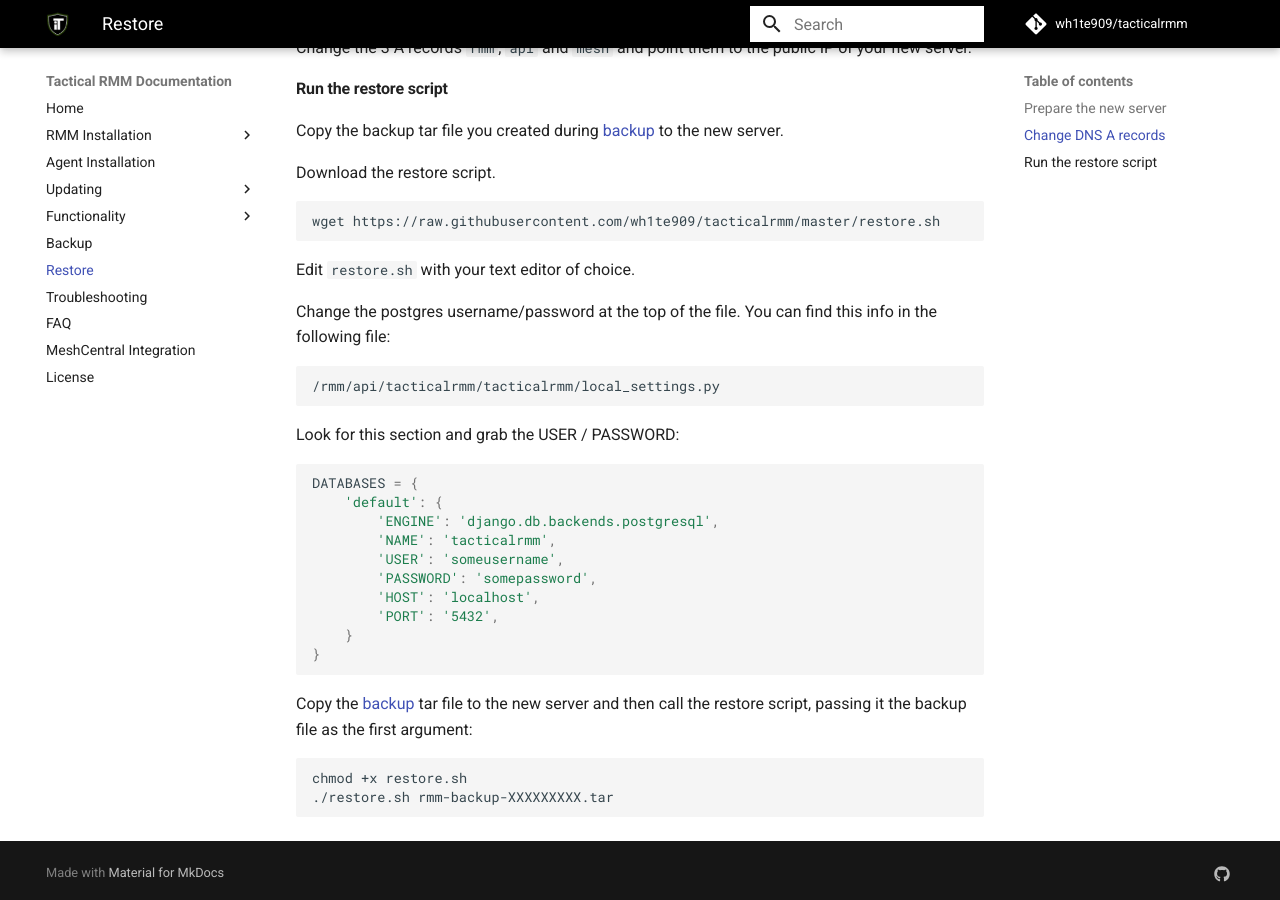
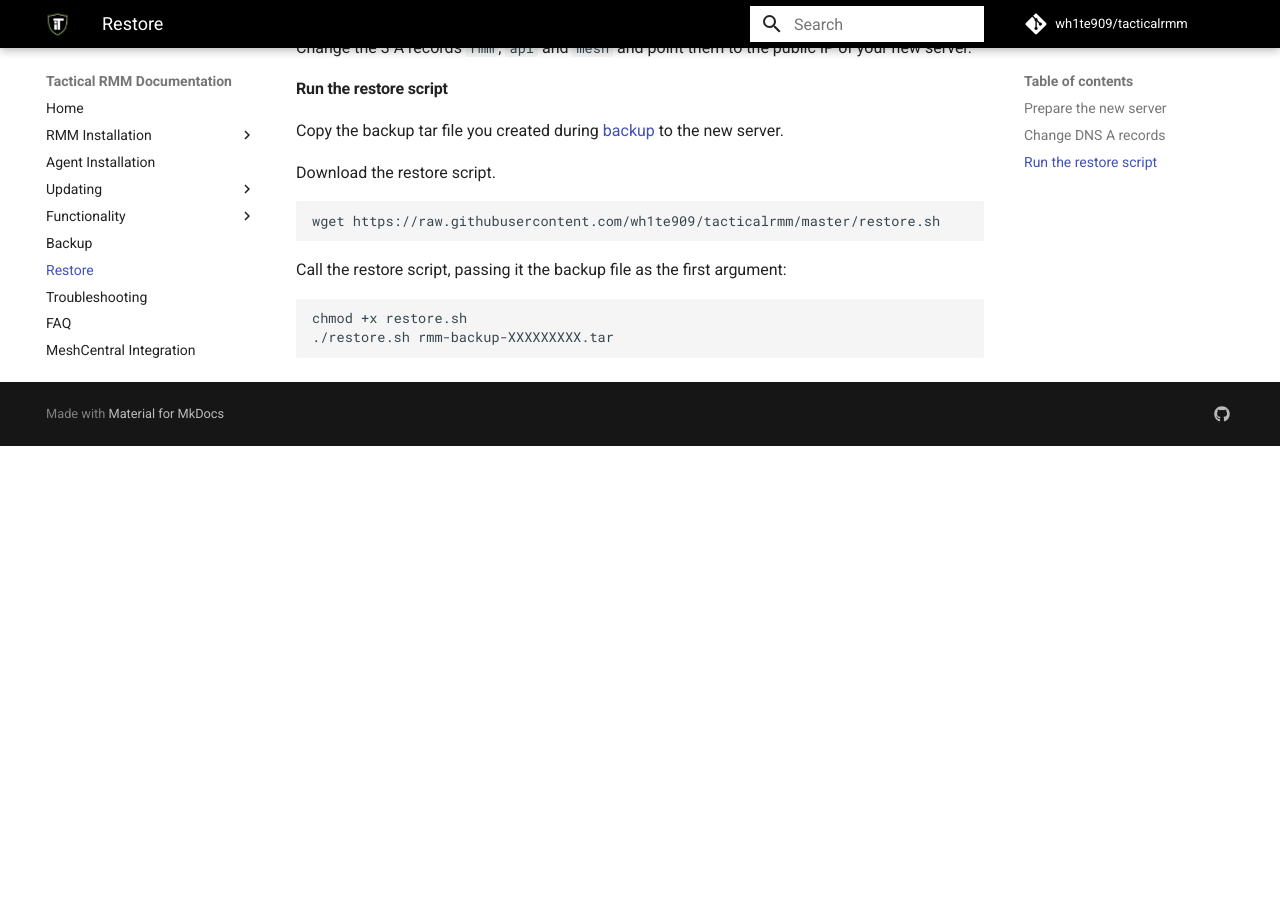
Before and after one commit to amidaware/trmm-docs, an MkDocs documentation site: the page built from docs/docs/restore.md, in a window 1280 px wide and 900 px high, scrolled down 498 px. Built offline with MkDocs 1.6.1 and Material for MkDocs 9.7.7, drawn with Linux system fonts in a browser that asks for light colours; comment, search, counter and statistics services are not loaded; after the commit the page ends 944 px from its top, so only the background shows below that.

Commit message:
also grep postgres info during restore #285

````diff
--- a/docs/docs/restore.md
+++ b/docs/docs/restore.md
@@ -25,29 +25,7 @@
 wget https://raw.githubusercontent.com/wh1te909/tacticalrmm/master/restore.sh
 ```
 
-Edit `restore.sh` with your text editor of choice.
-
-Change the postgres username/password at the top of the file.
-You can find this info in the following file:
-```
-/rmm/api/tacticalrmm/tacticalrmm/local_settings.py
-```
-
-Look for this section and grab the USER / PASSWORD:
-```python
-DATABASES = {
-    'default': {
-        'ENGINE': 'django.db.backends.postgresql',
-        'NAME': 'tacticalrmm',
-        'USER': 'someusername',
-        'PASSWORD': 'somepassword',
-        'HOST': 'localhost',
-        'PORT': '5432',
-    }
-}
-```
-
-Copy the [backup](backup.md) tar file to the new server and then call the restore script, passing it the backup file as the first argument:
+Call the restore script, passing it the backup file as the first argument:
 
 ```bash
 chmod +x restore.sh
````
